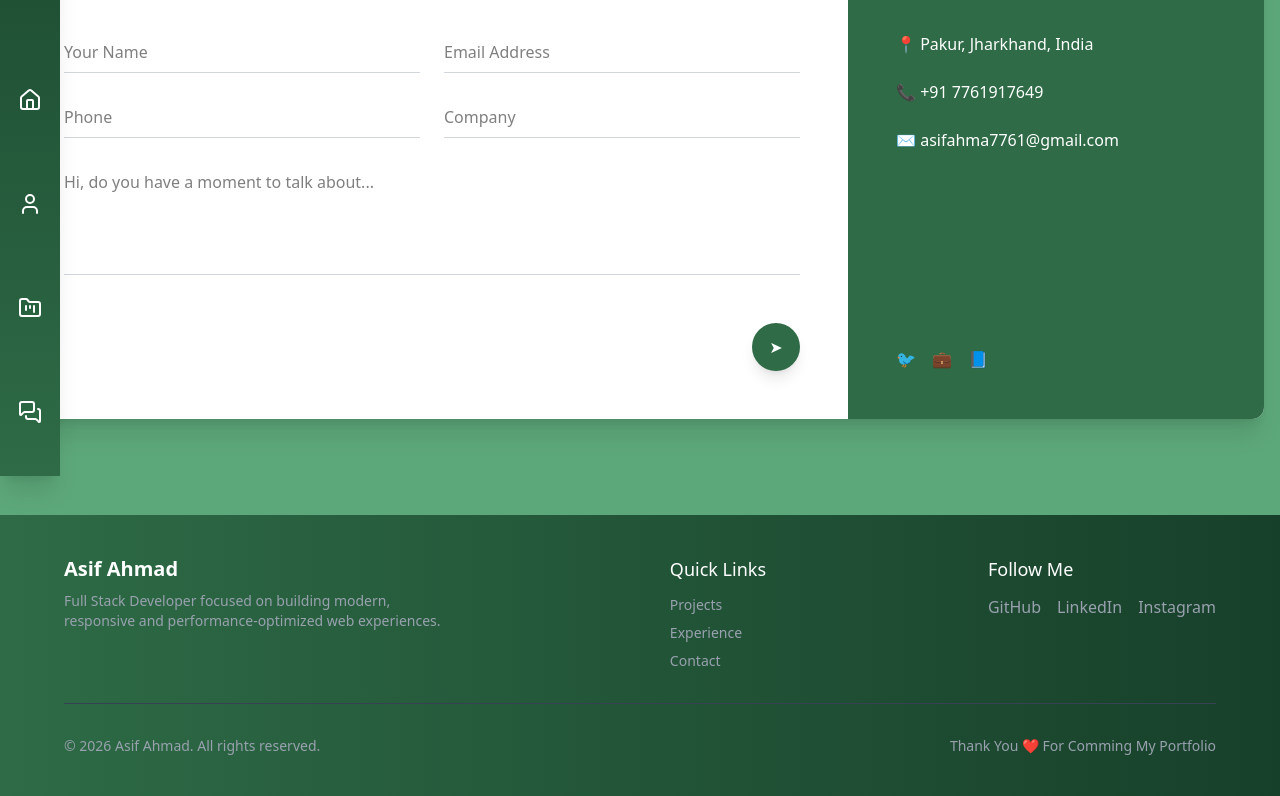
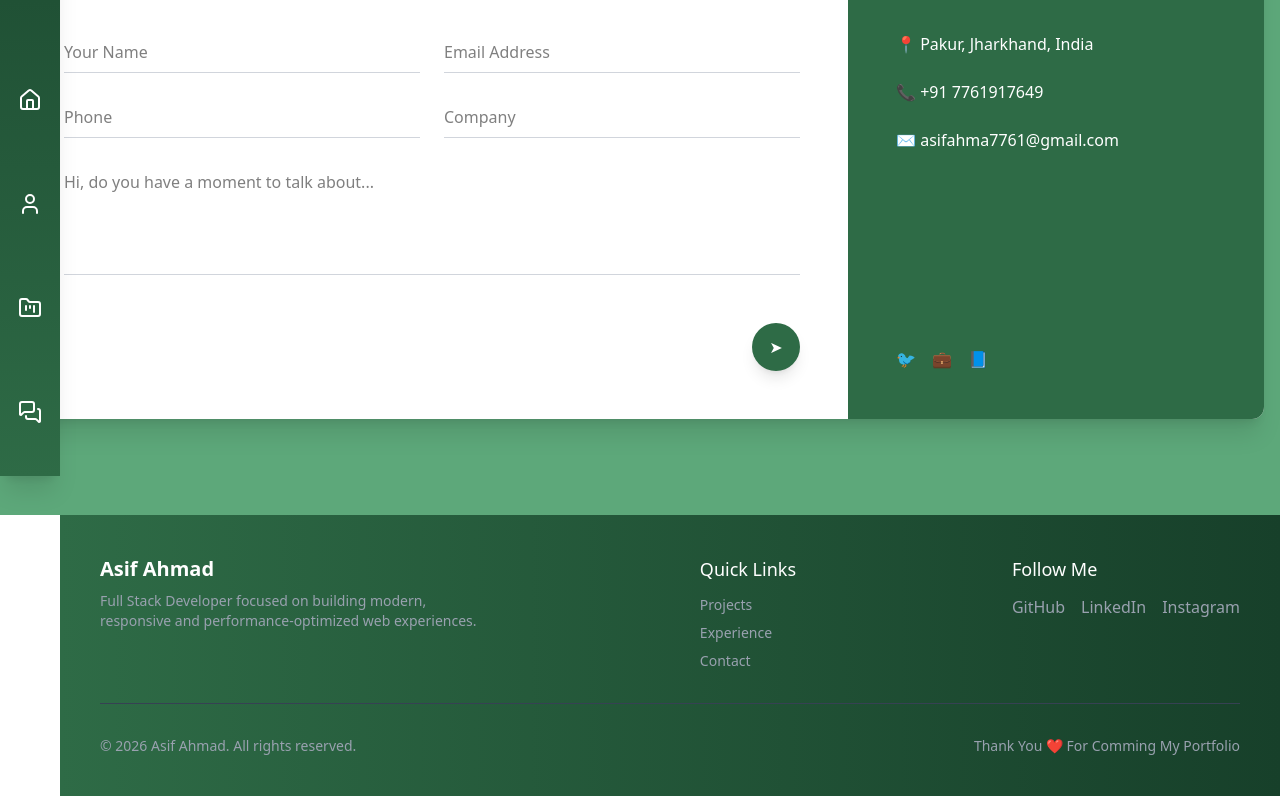
Before and after one commit to asifahmad0/My-Portfolio, a React (Vite) app in the folder frontend/: page /contact in a window 1280 px wide. Shown: the part 324-1120 px from the top of the page. Built offline with nearby package versions, Linux system fonts and the light colour scheme; a web font is replaced by a local one.

Commit message:
footer resizing

```diff
--- a/frontend/src/pages/Footer.jsx
+++ b/frontend/src/pages/Footer.jsx
@@ -20,7 +20,7 @@ useEffect(() => {
 
 
   return (
-    <footer className="w-[100dvh-60px] bg-gradient-to-r from-primery to-secondry text-white px-4 sm:px-6 lg:px-10 py-10 overflow-hidden">
+    <footer className="w-[100dvh-60px] ml-[60px] bg-gradient-to-r from-primery to-secondry text-white px-4 sm:px-6 lg:px-10 py-10 overflow-hidden">
       <div className="max-w-6xl mx-auto flex flex-col gap-8">
 
         {/* Top Section */}
```
